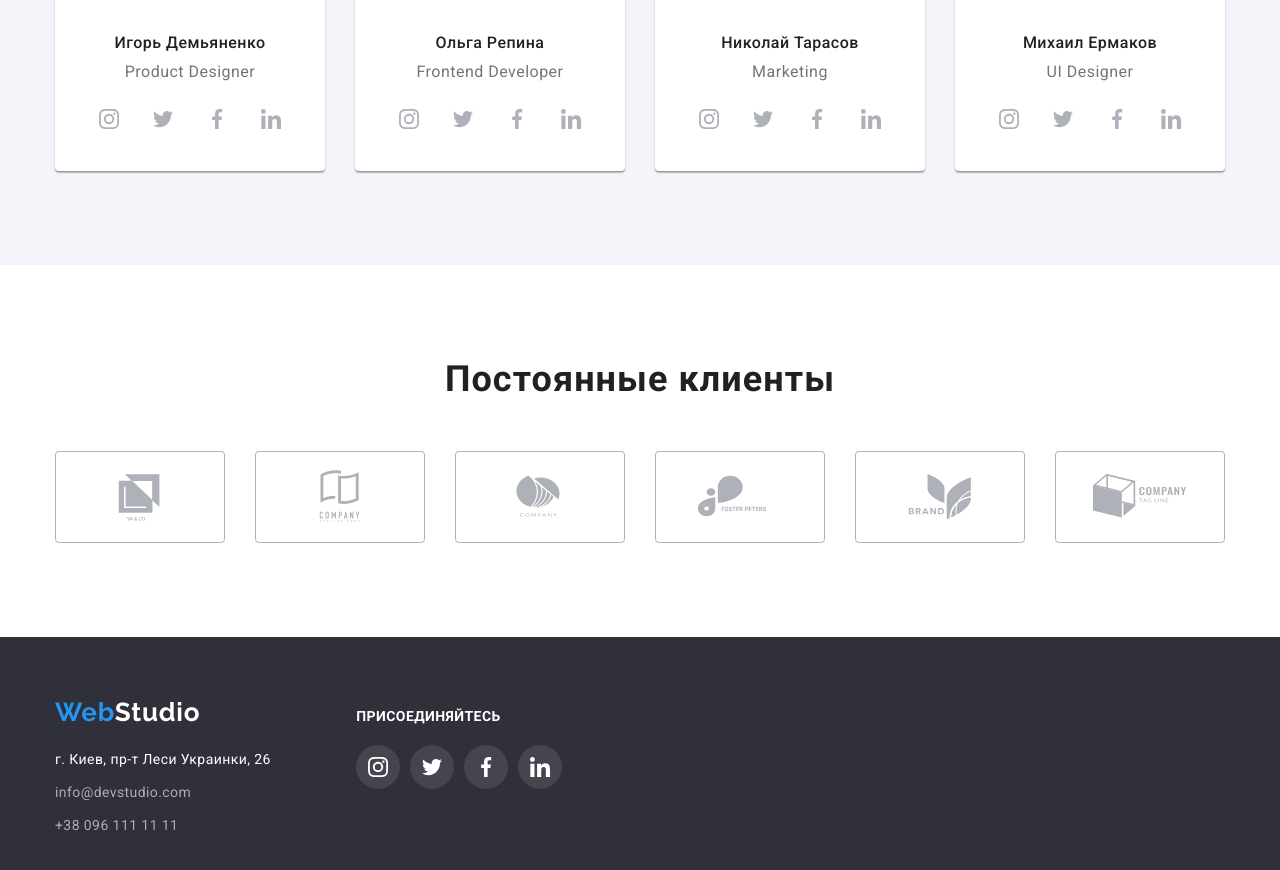
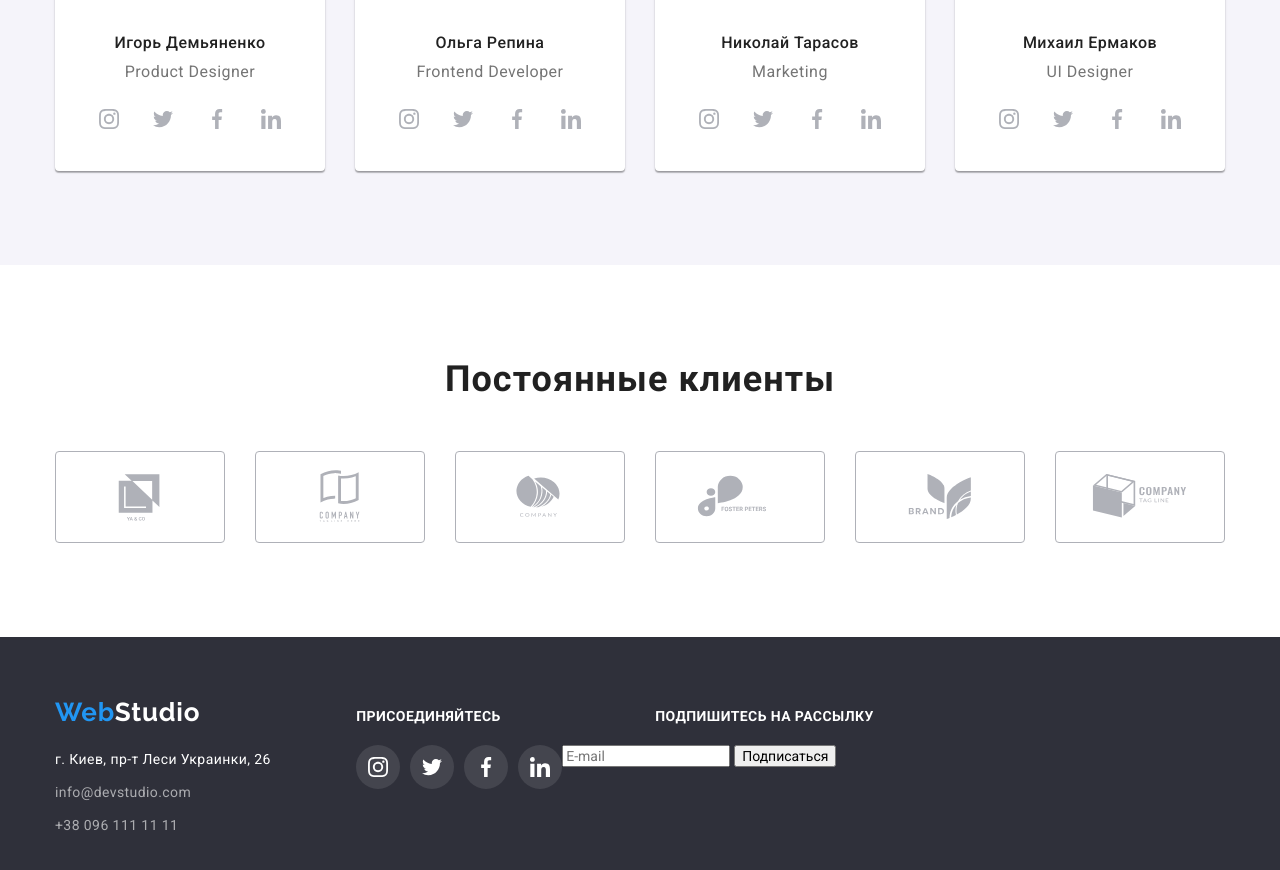
Before and after one commit to Serj-Melnyk/goit-markup-hw-06, a plain HTML site: page index.html in a window 1280 px wide. Shown: the part 2056-2926 px from the top of the page. Drawn offline with nearby package versions, Linux system fonts and the light colour scheme; a script that the page names is missing.

Commit message:
form-start

```diff
--- a/css/styles.css
+++ b/css/styles.css
@@ -763,6 +763,27 @@ body {
   align-items: baseline;
 }
 
+.subscription {
+  justify-content: center;
+}
+
+.subscription-title {
+  font-family: var(--main-font);
+  font-weight: 700;
+  font-size: 14px;
+  line-height: 1.14;
+  letter-spacing: 0.03em;
+  text-transform: uppercase;
+  margin-top: 0;
+  margin-bottom: 20px;
+  margin-left: 93px;
+
+  color: #ffffff;
+}
+
+.form-input {
+}
+
 .social {
   display: flex;
   justify-content: center;
--- a/index.html
+++ b/index.html
@@ -507,6 +507,15 @@
                     </ul>
 
                 </div>
+                <div class="subscription">
+
+                    <h3 class="subscription-title">Подпишитесь на рассылку</h3>
+
+                    <input type="email" class="form-input" name="mail" id="mail" placeholder="E-mail">
+
+                    <button type="submit">Подписаться</button>
+
+                </div>
             </div>
         </div>
     </footer>
```
